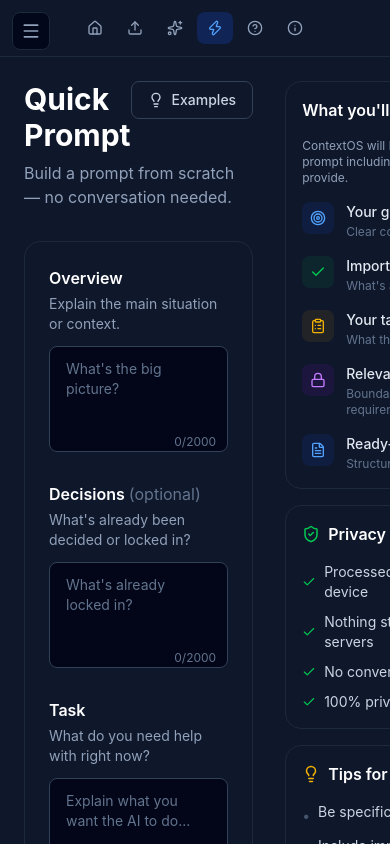
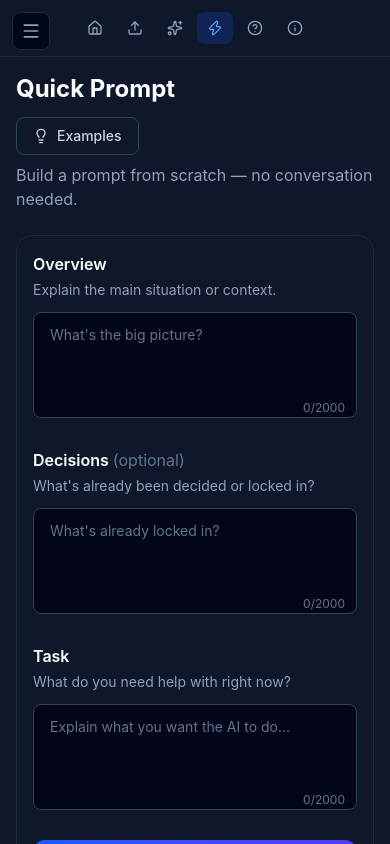
Before and after one commit to Ernest4599/Contextos-desktop-frontend-, a React (Vite) app: page /quick-prompt in a window 390 px wide. Built offline with nearby package versions, Linux system fonts and the light colour scheme; no server answers.

Commit message:
Make QuickPrompt layout responsive for mobile

```diff
--- a/src/QuickPrompt.tsx
+++ b/src/QuickPrompt.tsx
@@ -42,22 +42,22 @@ function QuickPrompt() {
   }
 
   return (
-    <div className="flex-1 flex gap-8 p-6 h-screen overflow-y-auto">
+    <div className="flex-1 flex flex-col gap-6 p-4 h-screen overflow-y-auto md:gap-8 md:p-6 lg:flex-row">
       {/* Center column */}
-      <div className="flex-1">
-        <div className="flex items-start justify-between mb-2">
-          <h1 className="text-3xl font-bold text-white">Quick Prompt</h1>
+      <div className="flex-1 min-w-0">
+        <div className="flex flex-col gap-3 items-start justify-between mb-2 sm:flex-row sm:items-center">
+          <h1 className="text-2xl font-bold text-white md:text-3xl">Quick Prompt</h1>
           <button
             type="button"
-            className="flex items-center gap-2 border border-slate-700 text-slate-300 text-sm font-medium px-4 py-2 rounded-lg hover:bg-slate-800 transition-colors"
+            className="flex items-center gap-2 border border-slate-700 text-slate-300 text-sm font-medium px-4 py-2 rounded-lg hover:bg-slate-800 transition-colors shrink-0"
           >
             <Lightbulb size={16} />
             Examples
           </button>
         </div>
-        <p className="text-slate-400 mb-8">Build a prompt from scratch — no conversation needed.</p>
+        <p className="text-slate-400 mb-6 md:mb-8">Build a prompt from scratch — no conversation needed.</p>
 
-        <div className="border border-slate-800 rounded-2xl p-6">
+        <div className="border border-slate-800 rounded-2xl p-4 md:p-6">
           {errorMsg && (
             <div className="border border-red-600/40 bg-red-600/10 text-red-400 text-sm rounded-xl px-5 py-4 mb-6">
               {errorMsg}
@@ -125,15 +125,15 @@ function QuickPrompt() {
             {!loading && <ArrowRight size={18} />}
           </button>
 
-          <div className="flex items-center justify-center gap-2 mt-4 text-slate-400 text-sm">
-            <ShieldCheck size={14} className="text-green-500" />
+          <div className="flex items-center justify-center gap-2 mt-4 text-slate-400 text-sm text-center">
+            <ShieldCheck size={14} className="text-green-500 shrink-0" />
             <p>Nothing is stored on our side beyond generating this prompt.</p>
           </div>
         </div>
       </div>
 
       {/* Right column */}
-      <div className="w-60 shrink-0 ml-auto flex flex-col gap-4">
+      <div className="w-full lg:w-60 shrink-0 lg:ml-auto flex flex-col gap-4">
         <div className="bg-slate-900 border border-slate-800 rounded-2xl p-4">
           <h3 className="text-white font-semibold mb-4">What you'll get</h3>
           <p className="text-slate-400 text-xs mb-4">ContextOS will build a complete prompt including everything you provide.</p>
```
